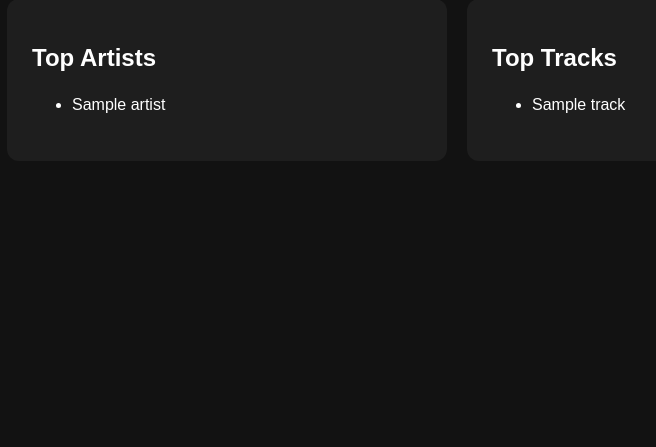
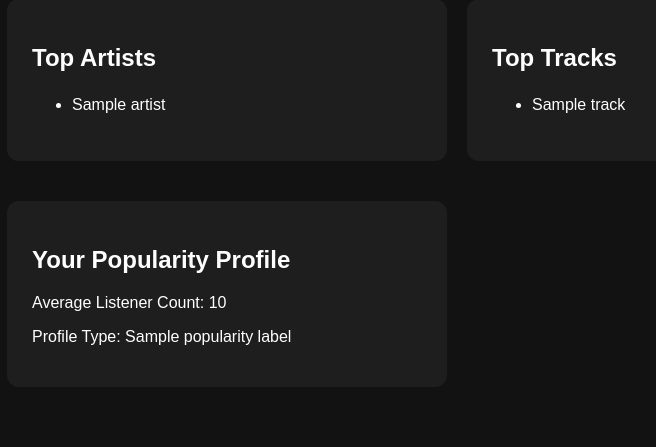
Before and after one commit to zaid-alississ/cs32-final-project, a Flask app: template spotify/templates/results.html in a window 1280 px wide. Shown: the part 359-806 px from the top of the page, without its empty margins (183-839 px from the left). Before the commit the page ends 472 px from the top, so only its background shows below. Run offline with Flask 3, Linux system fonts and the light colour scheme; the template is opened without the code that fills it: most values are stand-ins (such as "Sample title", 1, 10 or a date in 2020).

Commit message:
Tue, May 5, 2026, 9:30 PM -04:00

```diff
--- a/spotify/templates/results.html
+++ b/spotify/templates/results.html
@@ -41,6 +41,11 @@
                 </ul>
             </div>
 
+            <div class="info-box">
+                <h2>Your Popularity Profile</h2>
+                <p>Average Listener Count: {{ avg_listeners }}</p>
+                <p>Profile Type: {{ popularity_label }}</p>
+            </div>
         </section>
 
     </main>
```
